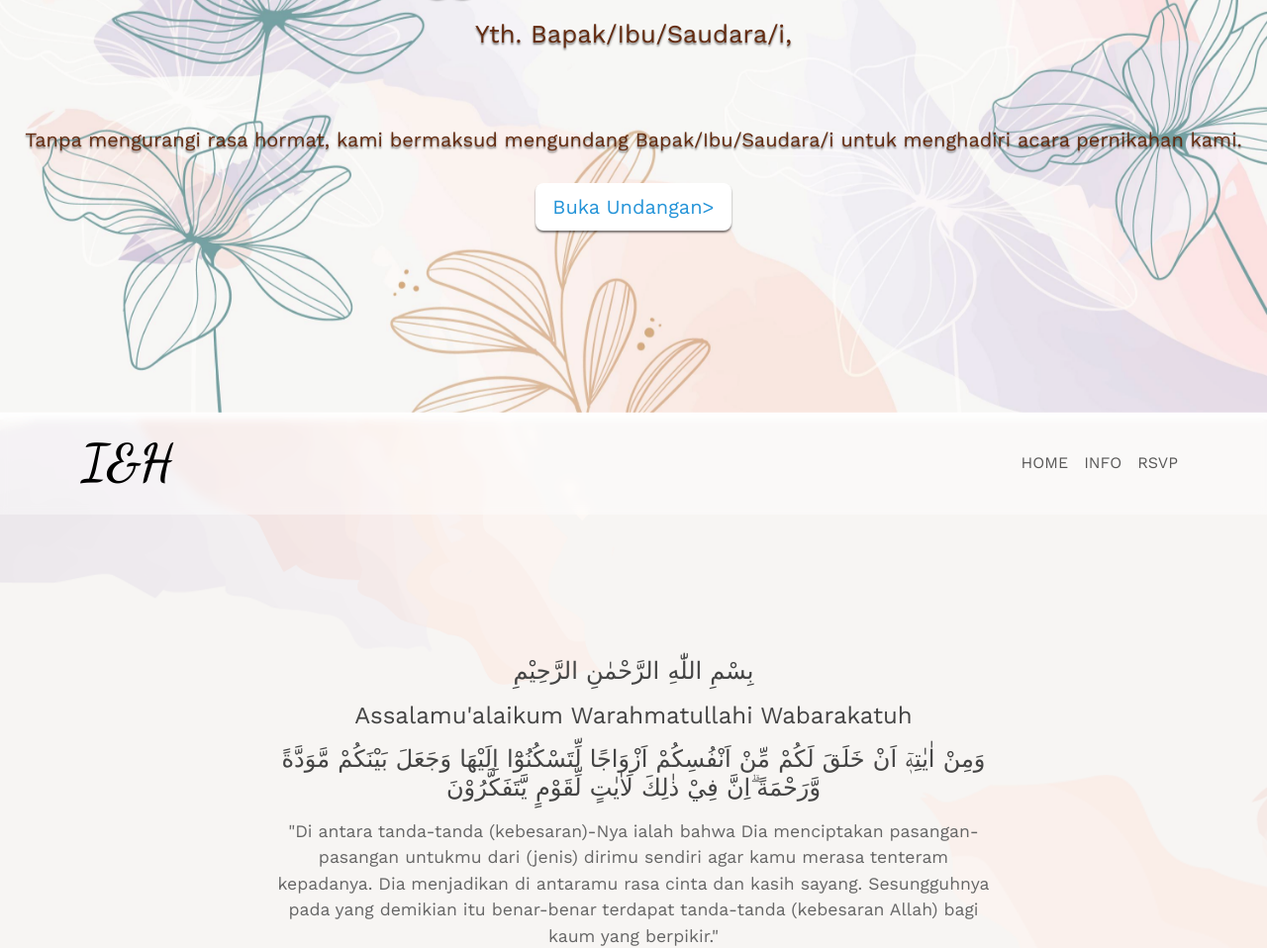
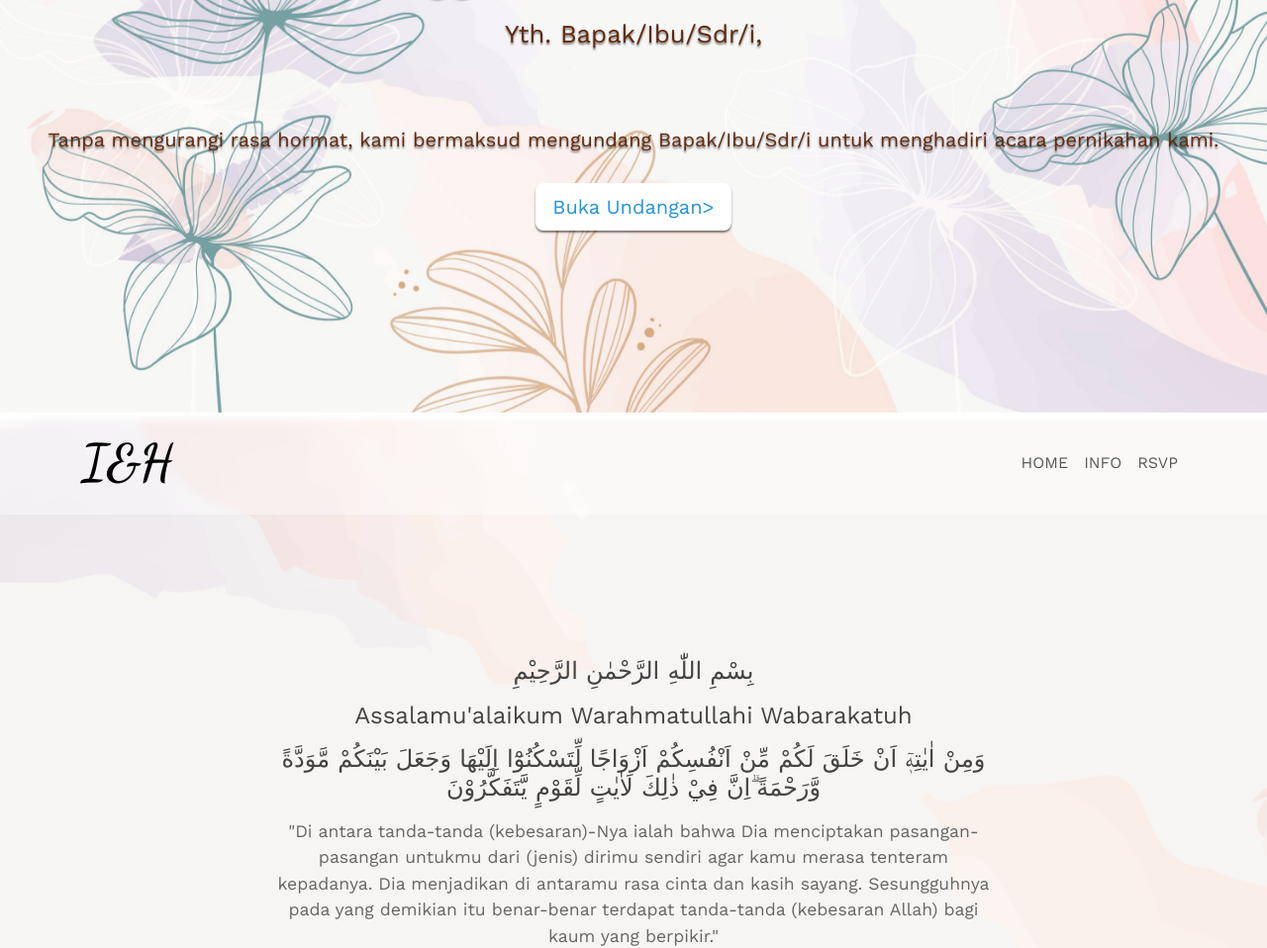
Before and after one commit to iffafhas03/iffahabilwed, a website: page index.html in a window 1280 px wide. Shown: the part 383-1341 px from the top of the page at 99% size. Drawn offline with nearby package versions, Linux system fonts and the light colour scheme; some packages are replaced by stand-ins of ours; a script that the page names is missing.

Commit message:
final final

```diff
--- a/index.html
+++ b/index.html
@@ -50,11 +50,11 @@
       <main>
         <h4>The Wedding Of</h4>
         <h1>Iffa & Habil</h1>
-        <h4>Yth. <span>Bapak/Ibu/Saudara/i, </span></h4>
+        <h4>Yth. <span>Bapak/Ibu/Sdr/i, </span></h4>
         <!-- <div class="simply-countdown"></div> -->
         <h5>
           Tanpa mengurangi rasa hormat, kami bermaksud mengundang
-          Bapak/Ibu/Saudara/i untuk menghadiri acara pernikahan kami.
+          Bapak/Ibu/Sdr/i untuk menghadiri acara pernikahan kami.
         </h5>
         <a href="#home" class="btn btn-lg mt-4" onclick="enableScroll()"
           >Buka Undangan></a
@@ -129,7 +129,8 @@
               pasangan-pasangan untukmu dari (jenis) dirimu sendiri agar kamu
               merasa tenteram kepadanya. Dia menjadikan di antaramu rasa cinta
               dan kasih sayang. Sesungguhnya pada yang demikian itu benar-benar
-              terdapat tanda-tanda (kebesaran Allah) bagi kaum yang berpikir." <br><b></b>(QS.Ar-Rum30 ayat 21)
+              terdapat tanda-tanda (kebesaran Allah) bagi kaum yang berpikir."
+              <br /><b></b>(QS.Ar-Rum 30 ayat 21)
             </p>
           </div>
         </div>
@@ -555,7 +556,7 @@
     <script>
       const urlParams = new URLSearchParams(window.location.search);
       const nama = urlParams.get("n") || "";
-      const pronoun = urlParams.get("p") || "Bapak/Ibu/Saudara/i";
+      const pronoun = urlParams.get("p") || "Bapak/Ibu/Sdr/i";
       const namaContainer = document.querySelector(".hero h4 span");
       namaContainer.innerText = `${pronoun} ${nama},`.replace(/ ,$/, ",");
 
```
